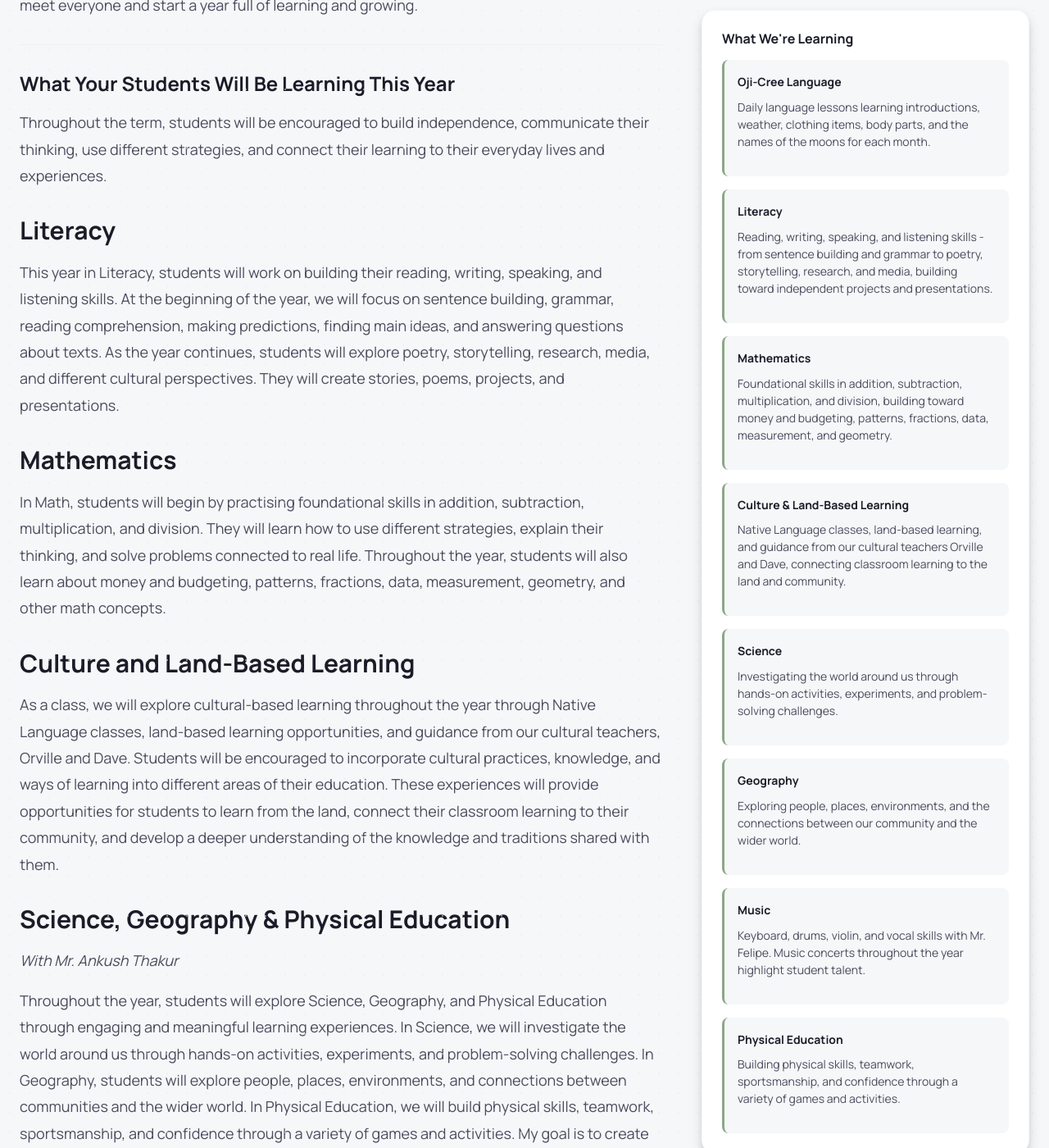
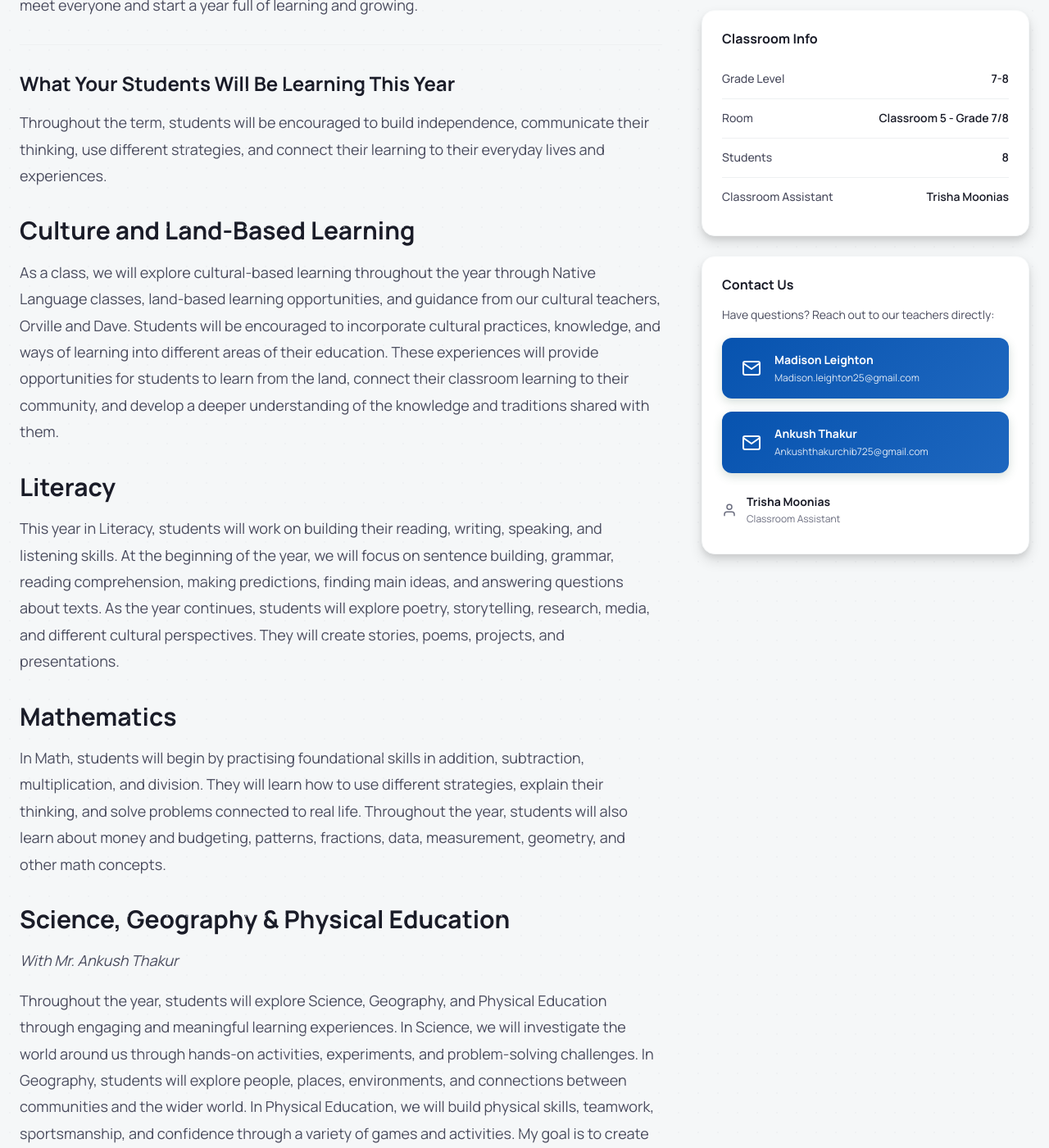
Before and after one commit to reckegabe58/HCMS, a Jekyll site: the page built from _classrooms/grade-7-8.md, in a window 1280 px wide and 1400 px high, scrolled down 1316 px. Shown: the whole window at 82% size. Built offline with Jekyll 4.4.1, drawn with Linux system fonts in a browser that asks for light colours.

Commit message:
Grade 7/8: drop sidebar subjects card, lead with Culture and Land-Based Learning
Remove the "What We're Learning" sidebar (subjects front matter) now
that the page has its own detailed learning section. Reorder that
section so Culture and Land-Based Learning comes first.

Co-Authored-By: Claude Sonnet 5 <noreply@anthropic.com>

```diff
--- a/_classrooms/grade-7-8.md
+++ b/_classrooms/grade-7-8.md
@@ -25,31 +25,6 @@ teacher_emails:
     email: Madison.leighton25@gmail.com
   - name: Ankush Thakur
     email: Ankushthakurchib725@gmail.com
-subjects:
-  - name: Oji-Cree Language
-    description: Daily language lessons learning introductions, weather, clothing items, body parts, and the names of the moons for each month.
-    icon: message
-  - name: Literacy
-    description: Reading, writing, speaking, and listening skills - from sentence building and grammar to poetry, storytelling, research, and media, building toward independent projects and presentations.
-    icon: book
-  - name: Mathematics
-    description: Foundational skills in addition, subtraction, multiplication, and division, building toward money and budgeting, patterns, fractions, data, measurement, and geometry.
-    icon: calculator
-  - name: Culture & Land-Based Learning
-    description: Native Language classes, land-based learning, and guidance from our cultural teachers Orville and Dave, connecting classroom learning to the land and community.
-    icon: tree
-  - name: Science
-    description: Investigating the world around us through hands-on activities, experiments, and problem-solving challenges.
-    icon: flask
-  - name: Geography
-    description: Exploring people, places, environments, and the connections between our community and the wider world.
-    icon: globe
-  - name: Music
-    description: Keyboard, drums, violin, and vocal skills with Mr. Felipe. Music concerts throughout the year highlight student talent.
-    icon: music
-  - name: Physical Education
-    description: Building physical skills, teamwork, sportsmanship, and confidence through a variety of games and activities.
-    icon: heart
 schedule:
   monday:
     - time: "9:00 - 9:30"
@@ -216,10 +195,6 @@ This year in Literacy, students will work on building their reading, writing, sp
 
 In Math, students will begin by practising foundational skills in addition, subtraction, multiplication, and division. They will learn how to use different strategies, explain their thinking, and solve problems connected to real life. Throughout the year, students will also learn about money and budgeting, patterns, fractions, data, measurement, geometry, and other math concepts.
 
-### Culture and Land-Based Learning
-
-As a class, we will explore cultural-based learning throughout the year through Native Language classes, land-based learning opportunities, and guidance from our cultural teachers, Orville and Dave. Students will be encouraged to incorporate cultural practices, knowledge, and ways of learning into different areas of their education. These experiences will provide opportunities for students to learn from the land, connect their classroom learning to their community, and develop a deeper understanding of the knowledge and traditions shared with them.
-
 ### Science, Geography & Physical Education
 
 *With Mr. Ankush Thakur*
```
Also changed, not shown: other parts of _classrooms/grade-7-8.md (+4 -0 lines).
